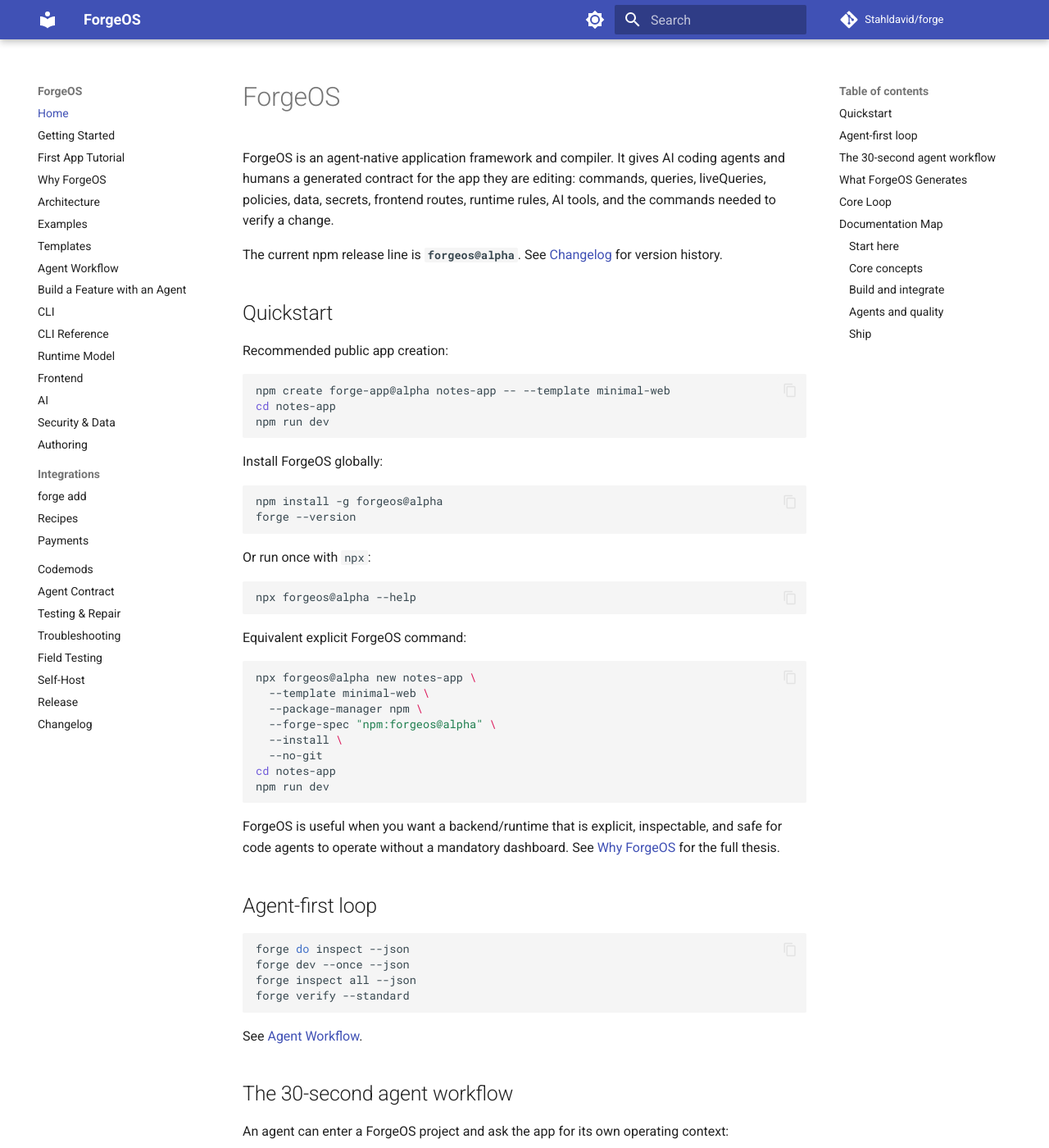
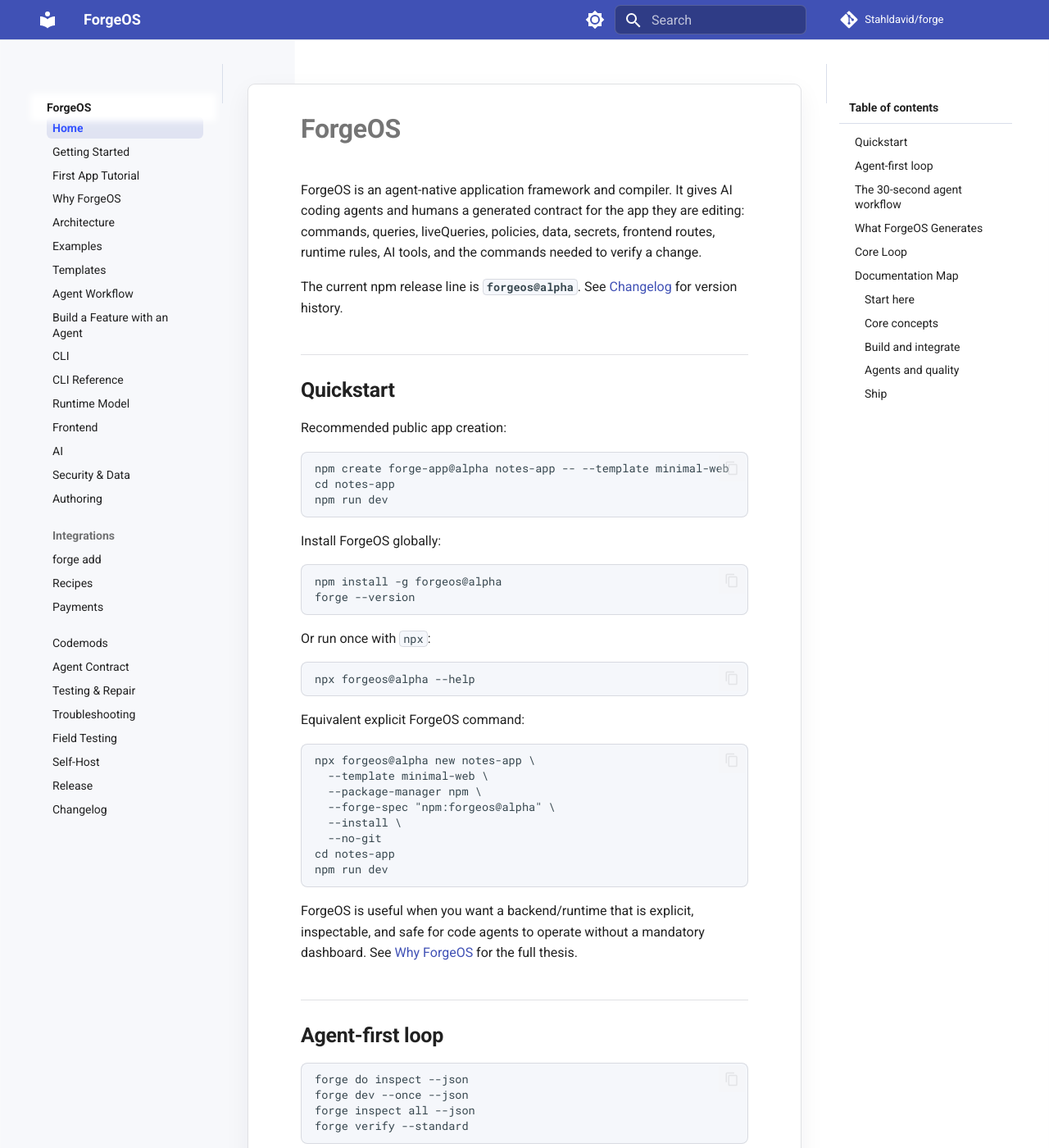
Before and after one commit to Stahldavid/forge, an MkDocs documentation site: the page built from docs/index.md, in a window 1280 px wide and 1400 px high. Shown: the whole window at 82% size. Built offline with MkDocs 1.6.1 and Material for MkDocs 9.7.7, drawn with Linux system fonts in a browser that asks for light colours; comment, search, counter and statistics services are not loaded; some of the changed text lies outside the part shown.

Commit message:
docs: improve Read the Docs layout

```diff
--- /dev/null
+++ b/docs/javascripts/mermaid-init.js
@@ -0,0 +1,36 @@
+(function () {
+  function convertMermaidCodeBlocks() {
+    document.querySelectorAll("pre > code.language-mermaid").forEach(function (code) {
+      var pre = code.parentElement;
+      if (!pre || pre.dataset.mermaidConverted === "true") {
+        return;
+      }
+
+      var diagram = document.createElement("div");
+      diagram.className = "mermaid";
+      diagram.textContent = code.textContent || "";
+      pre.dataset.mermaidConverted = "true";
+      pre.replaceWith(diagram);
+    });
+  }
+
+  function renderMermaid() {
+    convertMermaidCodeBlocks();
+    if (!window.mermaid) {
+      return;
+    }
+
+    window.mermaid.initialize({
+      startOnLoad: false,
+      theme: document.body.getAttribute("data-md-color-scheme") === "slate" ? "dark" : "default",
+    });
+
+    window.mermaid.run({ querySelector: ".mermaid" });
+  }
+
+  if (window.document$ && typeof window.document$.subscribe === "function") {
+    window.document$.subscribe(renderMermaid);
+  } else {
+    document.addEventListener("DOMContentLoaded", renderMermaid);
+  }
+})();
--- /dev/null
+++ b/docs/stylesheets/extra.css
@@ -0,0 +1,158 @@
+:root {
+  --forge-border: rgba(37, 45, 68, 0.14);
+  --forge-sidebar-bg: #f7f8fb;
+  --forge-sidebar-border: #d9deea;
+  --forge-content-bg: #ffffff;
+  --forge-code-bg: #f5f7fb;
+  --forge-nav-active-bg: rgba(63, 81, 181, 0.12);
+  --forge-nav-active-fg: #304ffe;
+  --forge-shadow: 0 10px 30px rgba(20, 26, 45, 0.06);
+}
+
+[data-md-color-scheme="slate"] {
+  --forge-border: rgba(196, 204, 220, 0.13);
+  --forge-sidebar-bg: #151922;
+  --forge-sidebar-border: #343b4d;
+  --forge-content-bg: #1b202b;
+  --forge-code-bg: #121722;
+  --forge-nav-active-bg: rgba(124, 150, 255, 0.16);
+  --forge-nav-active-fg: #82aaff;
+  --forge-shadow: 0 16px 40px rgba(0, 0, 0, 0.24);
+}
+
+.md-header {
+  box-shadow: 0 1px 0 var(--forge-sidebar-border);
+}
+
+.md-header__title {
+  font-weight: 700;
+}
+
+.md-search__form {
+  border: 1px solid rgba(255, 255, 255, 0.18);
+  border-radius: 0.35rem;
+}
+
+.md-main {
+  background:
+    linear-gradient(90deg, var(--forge-sidebar-bg) 0, var(--forge-sidebar-bg) 18rem, transparent 18rem),
+    var(--md-default-bg-color);
+}
+
+.md-main__inner {
+  gap: 1.5rem;
+}
+
+@media screen and (min-width: 76.25em) {
+  .md-sidebar--primary {
+    border-right: 1px solid var(--forge-sidebar-border);
+    background: var(--forge-sidebar-bg);
+  }
+
+  .md-sidebar--secondary {
+    border-left: 1px solid var(--forge-sidebar-border);
+    background: var(--md-default-bg-color);
+  }
+
+  .md-sidebar__scrollwrap {
+    margin: 0;
+    padding: 1rem 0.75rem;
+  }
+
+  .md-content {
+    margin: 1.2rem 0 2rem;
+    border: 1px solid var(--forge-border);
+    border-radius: 0.45rem;
+    background: var(--forge-content-bg);
+    box-shadow: var(--forge-shadow);
+  }
+
+  .md-content__inner {
+    margin: 0;
+    padding: 1.7rem 2rem 2.2rem;
+  }
+
+  .md-content__inner::before {
+    height: 0;
+  }
+}
+
+.md-nav__title {
+  color: var(--md-default-fg-color);
+  font-weight: 800;
+}
+
+.md-nav__item .md-nav__link {
+  border-radius: 0.3rem;
+  margin-top: 0.1rem;
+  padding: 0.22rem 0.35rem;
+}
+
+.md-nav__link:is(:focus, :hover) {
+  background: var(--forge-nav-active-bg);
+}
+
+.md-nav__link--active,
+.md-nav__item .md-nav__link--active {
+  background: var(--forge-nav-active-bg);
+  color: var(--forge-nav-active-fg);
+  font-weight: 700;
+}
+
+.md-sidebar--secondary .md-nav__title {
+  border-bottom: 1px solid var(--forge-sidebar-border);
+  margin-bottom: 0.4rem;
+  padding-bottom: 0.5rem;
+}
+
+.md-typeset h1,
+.md-typeset h2 {
+  font-weight: 760;
+}
+
+.md-typeset h2 {
+  border-top: 1px solid var(--forge-border);
+  margin-top: 2.2rem;
+  padding-top: 1.25rem;
+}
+
+.md-typeset table:not([class]) {
+  border: 1px solid var(--forge-border);
+  border-radius: 0.35rem;
+  overflow: hidden;
+}
+
+.md-typeset table:not([class]) th {
+  background: var(--forge-code-bg);
+}
+
+.md-typeset pre > code {
+  border: 1px solid var(--forge-border);
+  border-radius: 0.4rem;
+  background: var(--forge-code-bg);
+}
+
+.md-typeset :not(pre) > code {
+  border: 1px solid var(--forge-border);
+  border-radius: 0.22rem;
+  background: var(--forge-code-bg);
+  box-shadow: none;
+}
+
+.md-typeset .highlight,
+.md-typeset pre {
+  border-radius: 0.4rem;
+}
+
+.md-typeset .mermaid {
+  margin: 1.2rem 0;
+  padding: 1rem;
+  border: 1px solid var(--forge-border);
+  border-radius: 0.45rem;
+  background: var(--forge-code-bg);
+  overflow-x: auto;
+}
+
+.md-footer-meta {
+  border-top: 1px solid var(--forge-sidebar-border);
+}
--- a/mkdocs.yml
+++ b/mkdocs.yml
@@ -36,12 +36,15 @@
   - tables
   - toc:
       permalink: true
+  - fenced_code
   - pymdownx.details
-  - pymdownx.superfences:
-      custom_fences:
-        - name: mermaid
-          class: mermaid
-          format: !!python/name:pymdownx.superfences.fence_code_format
+
+extra_css:
+  - stylesheets/extra.css
+
+extra_javascript:
+  - https://cdn.jsdelivr.net/npm/mermaid@10/dist/mermaid.min.js
+  - javascripts/mermaid-init.js
 
 nav:
   - Home: index.md
```
Also changed, not shown: 1 other file.
